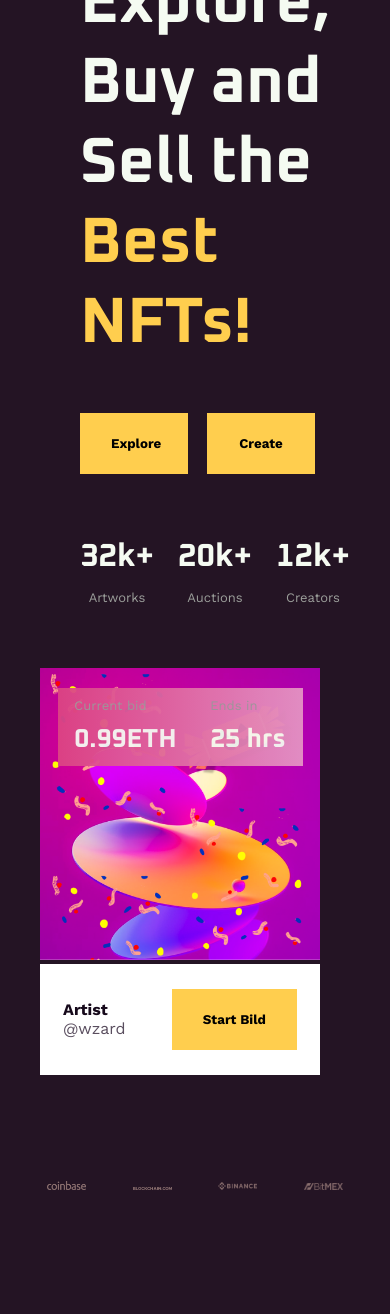
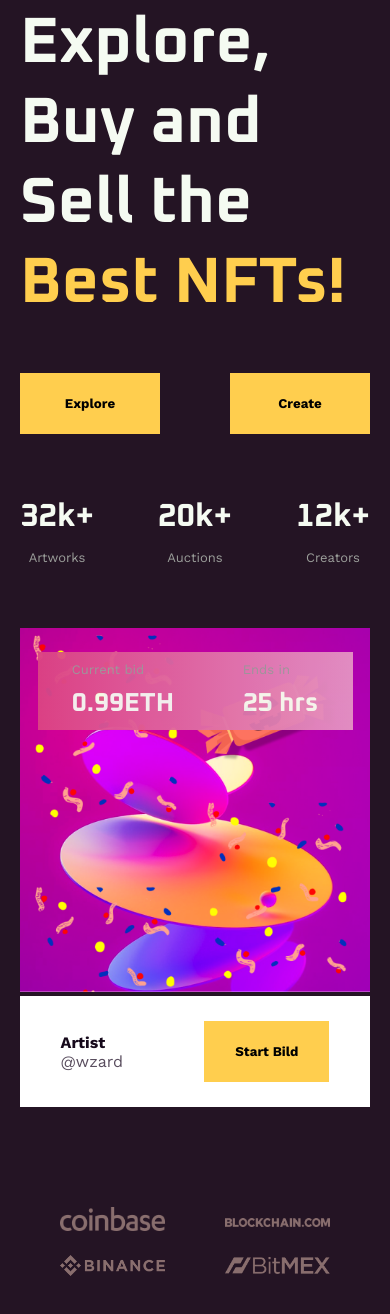
Before and after one commit to mauriazevedo/NFT-Marketplace-Website, a plain HTML site: page index.html in a window 390 px wide. Shown: the part 130-1444 px from the top of the page. Drawn offline with nearby package versions, Linux system fonts and the light colour scheme.

Commit message:
Finalizando first-container responsivo

```diff
--- a/styles/index.css
+++ b/styles/index.css
@@ -35,15 +35,20 @@ body{
 
 #first-container .left-container .buttons-container{
     width: 100%;
+    display: flex;
+    justify-content: space-between;
     margin-bottom: 50px;
+}
+
+#first-container .left-container .buttons-container a {
+    width: 40%;
 }
 
 #first-container .left-container .buttons-container a button{
     font-weight: 800;
-    margin-right: 5%;
+    width: 100%;
     border: 1px solid #FFCE4E;
     padding: 22px 30px;
-    width: 40%;
     font-family: 'Work Sans';
     background-color: #FFCE4E;
 }
@@ -155,6 +160,7 @@ body{
     width: 100%;
     margin: 100px 0;
     display: flex;
+    flex-wrap: wrap;
     justify-content: space-evenly;
     align-items: center;
 }
@@ -166,3 +172,52 @@ body{
 #first-container .bottom-container .img-container img{
     width: 100%;
 }
+
+@media (max-width: 949px){
+    main{
+        width: 100%;
+        padding: 40px 20px;
+        box-sizing: border-box;
+    }
+
+    #first-container{
+        width: 100%;
+    }
+
+    #first-container .left-container{
+        flex: none;
+        margin: 0;
+        width: 100%;
+    }
+
+    #first-container .right-container{
+        display: flex;
+        justify-content: center;
+    }
+
+    #first-container .right-container .nft-container{
+        margin: 0;
+    }
+
+    #first-container .right-container .nft-container .nft-info-container{
+        width: 90%;
+    }
+
+    #first-container .right-container .nft-container .img-container{
+        max-width: 388px;
+    }
+
+    #first-container .right-container .nft-container .img-container img{
+        width: 100%;
+    }
+
+    #first-container .right-container .nft-container .nft-footer-container{
+        width: 100%;
+    }
+
+    #first-container .bottom-container .img-container {
+        max-width: 200px;
+        margin: 0 20px 20px 20px;
+        width: 30%;
+    }
+}
```
